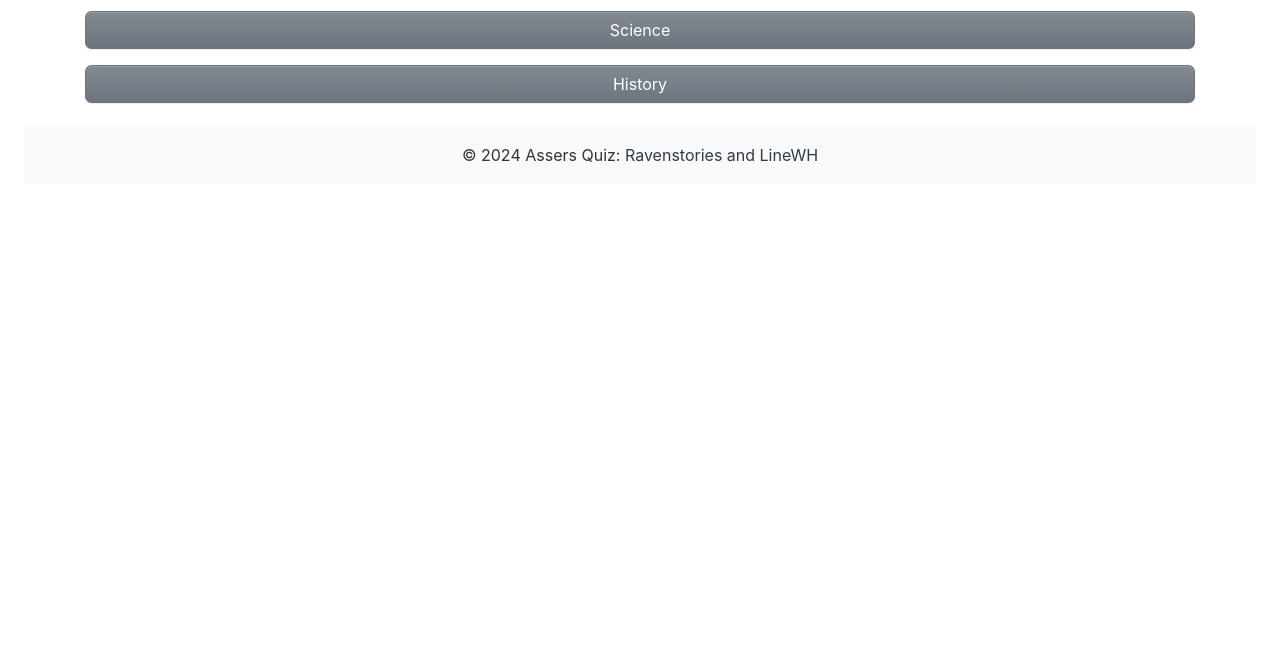
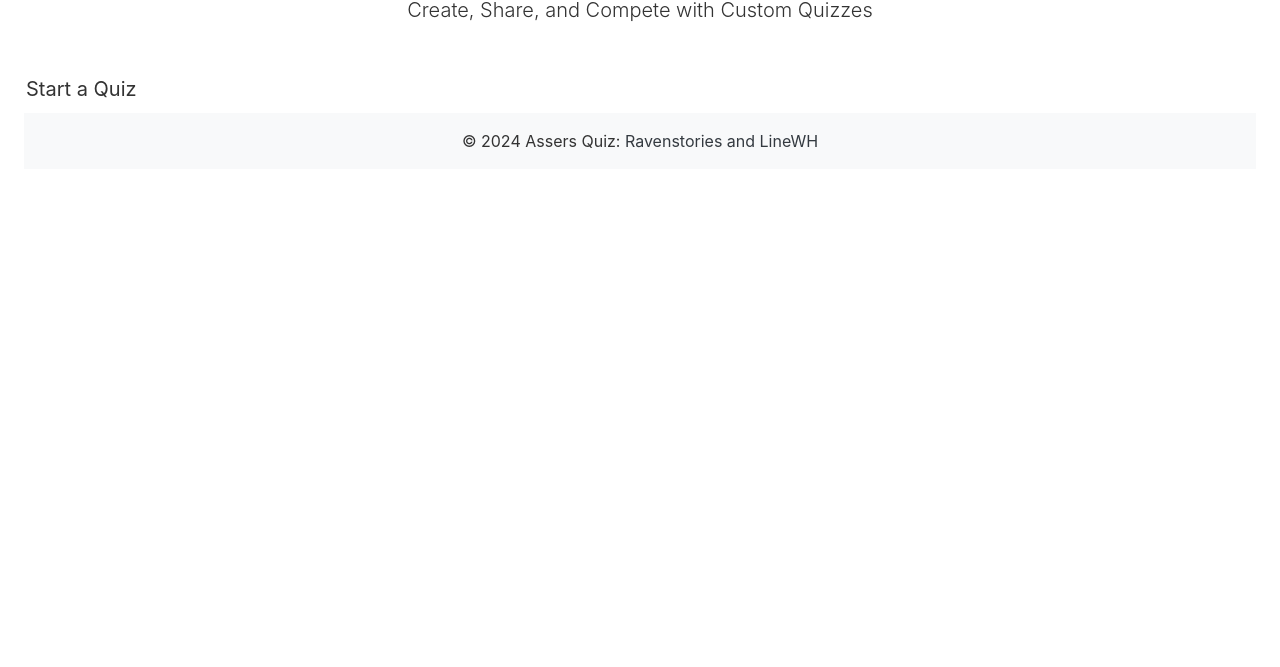
Before and after one commit to Ravenstories/QuizManager, a website with bundled scripts: page index.html in a window 1280 px wide. Shown: the part 133-800 px from the top of the page. Built offline with nearby package versions, Linux system fonts and the light colour scheme; a web font is replaced by a local one.

Commit message:
improving load

```diff
--- a/frontend/js/loadComponents.js
+++ b/frontend/js/loadComponents.js
@@ -1,57 +1,3 @@
-/*
-document.addEventListener("DOMContentLoaded", () => {
-  const appContainer = document.getElementById("app");
-
-  function loadComponent(component, target) {
-    fetch(`frontend/components/${component}.html`)
-      .then(response => response.text())
-      .then(data => {
-        document.querySelector(target).innerHTML = data;
-      });
-  }
-
-  // Load header and footer components
-  loadComponent("header", "header");
-  loadComponent("footer", "footer");
-
-  function loadPage(page) {
-    // Convert the page name to lowercase for consistency
-    const lowercasePage = page.toLowerCase();
-    console.log(`Loading page: ${lowercasePage}`); // Log to see which page is being requested
-
-    // Fetch the page HTML content
-    fetch(`frontend/pages/${lowercasePage}/${lowercasePage}.html`)
-      .then(response => response.text())
-      .then(data => {
-        appContainer.innerHTML = data;
-
-        // Corrected path for importing JavaScript file
-        if (lowercasePage === 'start') {
-          console.log(`Importing module: ./pages/${lowercasePage}/${lowercasePage}.js`);
-          import(`/frontend/pages/${lowercasePage}/${lowercasePage}.js`)
-            .then(module => {
-              module.init();
-            })
-            .catch(err => console.error('Error loading script:', err));
-        }
-      })
-      .catch(err => console.error('Error loading page HTML:', err));
-  }
-
-  // Load Home as default
-  loadPage("Home");
-
-  // Add event listeners for navigation links
-  document.addEventListener("click", e => {
-    if (e.target.matches("[data-link]")) {
-      e.preventDefault();
-      const page = e.target.getAttribute("data-link");
-      loadPage(page);
-    }
-  });
-});
-*/
-
 document.addEventListener("DOMContentLoaded", () => {
   const appContainer = document.getElementById("app");
 
@@ -75,25 +21,19 @@ document.addEventListener("DOMContentLoaded", () => {
       .then(response => response.text())
       .then(async data => {
         appContainer.innerHTML = data;
-
-        if (lowercasePage === "quizselectionpage") {
-          const { default: QuizCategoryLoader } = await import(
-            "/frontend/js/QuizCategoryLoader.js"
-          );
-          const { default: QuizSelectionPage } = await import(
-            `/frontend/pages/${lowercasePage}/${lowercasePage}.js`
-          );
-
-          const categoryLoader = new QuizCategoryLoader("frontend/db/quizDB.csv");
-          const selectionPage = new QuizSelectionPage(categoryLoader);
-          selectionPage.render();
+        try {
+          const module = await import(`/frontend/pages/${lowercasePage}/${lowercasePage}.js`);
+          if (module.init) {
+            module.init();
+          }
+        } catch (err) {
+          console.error(`Error importing module for page ${lowercasePage}:`, err);
         }
       })
-      .catch(err => console.error("Error loading page HTML:", err));
+      .catch(err => console.error(`Error loading page HTML for ${lowercasePage}:`, err));
   }
 
-  // Load QuizSelectionPage as default for testing
-  loadPage("QuizSelectionPage");
+  loadPage("Home");
 
   document.addEventListener("click", e => {
     if (e.target.matches("[data-link]")) {
--- a/frontend/pages/QuizSelectionPage/quizSelectionPage.js
+++ b/frontend/pages/QuizSelectionPage/quizSelectionPage.js
@@ -45,3 +45,9 @@ export default class QuizSelectionPage {
       // Logic to start the quiz
     }
   }
+
+  export function init() {
+    const categoryLoader = new QuizCategoryLoader("frontend/db/quizDB.csv");
+    const selectionPage = new QuizSelectionPage(categoryLoader);
+    selectionPage.render();
+  }
--- a/index.html
+++ b/index.html
@@ -19,8 +19,8 @@
 
     <!--Scripts-->
     <script src="frontend/js/loadComponents.js" type="module"></script>
-    <script src="frontend/js/QuizCategoryLoader.js"></script>
-    <script src="frontend/pages/QuizSelectionPage/quizSelectionPage.js"></script>
+    <script src="frontend/js/QuizCategoryLoader.js" type="module"></script>
+    <script src="frontend/pages/QuizSelectionPage/quizSelectionPage.js" type="module"></script>
     <!--
         <script src="app.js" type="module" defer></script>
         <script src="frontend/js/navigation.js" type="module"></script>
```
